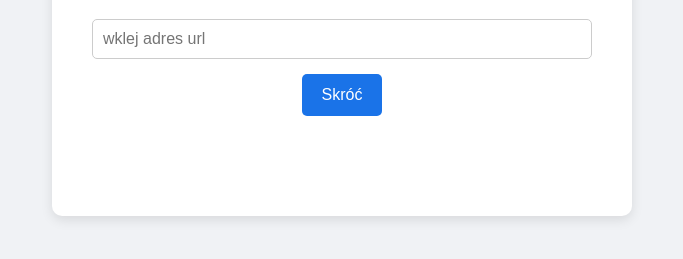
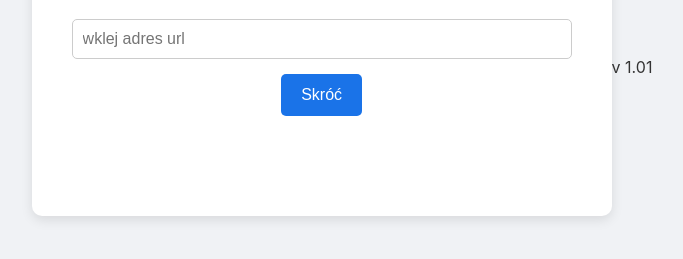
Before and after one commit to mathlike/link, a plain HTML site: page index.html in a window 1280 px wide. Shown: the part 333-592 px from the top of the page, without its empty margins (298-981 px from the left). Drawn offline with Linux system fonts and the light colour scheme.

Commit message:
Update index.html

```diff
--- a/index.html
+++ b/index.html
@@ -140,6 +140,6 @@
         }
     });
 </script>
-
+<span>v 1.01</span>
 </body>
 </html>
```
